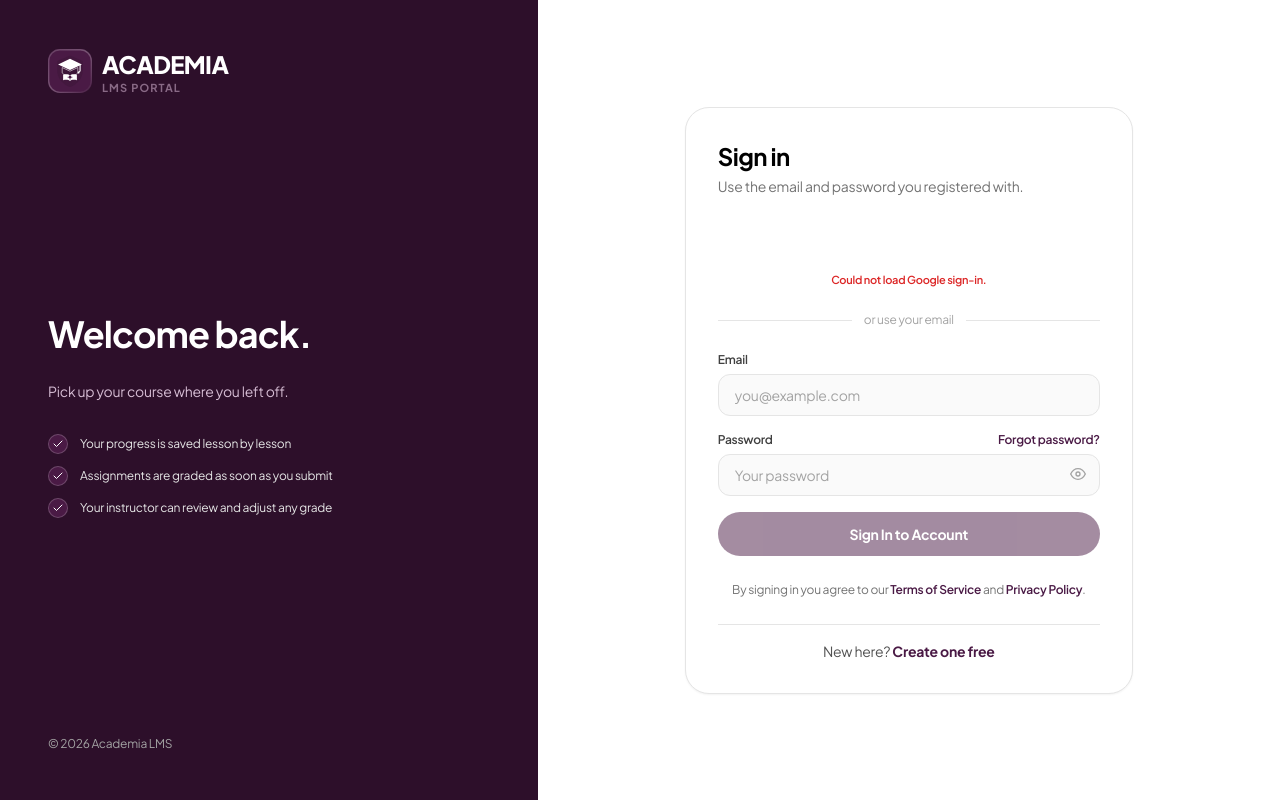
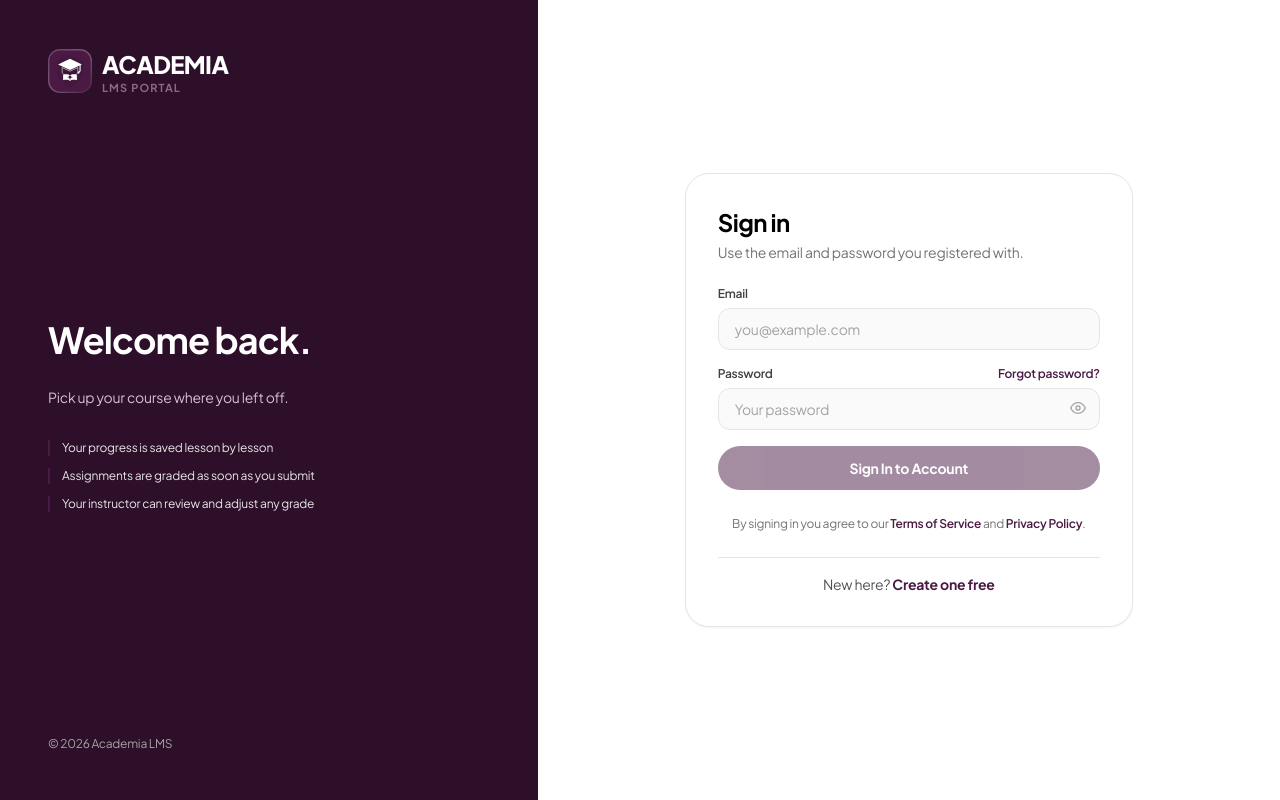
Before and after one commit to midexol/LMS, a Next.js app: page /login in a window 1280 px wide. Built offline with nearby package versions, Linux system fonts and the light colour scheme; no server answers.

Commit message:
feat(auth): remove Google sign-in and decorative icons from the sign in/up pages
The Google button, API route and component stay in the codebase for later.

```diff
--- a/src/app/login/page.tsx
+++ b/src/app/login/page.tsx
@@ -4,7 +4,6 @@ import React, { useState } from "react";
 import Link from "next/link";
 import { FiEye, FiEyeOff } from "react-icons/fi";
 
-import { GoogleAuthButton } from "@/components/auth/GoogleAuthButton";
 import { AuthShell, AuthError, authInputClass, authLabelClass, authButtonClass } from "@/components/auth/AuthShell";
 import { homePathForRole } from "@/lib/roles";
 
@@ -56,8 +55,6 @@ export default function LoginPage() {
             <Link href="/verify-email" className="font-semibold text-[#4A1A45] hover:underline">Send me a new verification email</Link>
           </p>
         )}
-
-        <GoogleAuthButton dividerLabel="or use your email" />
 
         <form onSubmit={handleLogin} className="space-y-4">
           <div>
--- a/src/app/signup/page.tsx
+++ b/src/app/signup/page.tsx
@@ -2,10 +2,9 @@
 
 import React, { useState } from "react";
 import Link from "next/link";
-import { FiEye, FiEyeOff, FiMail } from "react-icons/fi";
+import { FiEye, FiEyeOff } from "react-icons/fi";
 
 import { ACADEMIC_STRUCTURE, getDepartmentsForFaculty } from "@/lib/academicStructure";
-import { GoogleAuthButton } from "@/components/auth/GoogleAuthButton";
 import { AuthShell, AuthError, authInputClass, authLabelClass, authButtonClass } from "@/components/auth/AuthShell";
 
 const MIN_PASSWORD = 6;
@@ -65,9 +64,6 @@ export default function SignupPage() {
     >
       {registeredEmail ? (
         <div className="space-y-5 text-center">
-          <div className="w-14 h-14 rounded-full bg-purple-50 text-[#4A1A45] flex items-center justify-center mx-auto border border-purple-100">
-            <FiMail className="w-7 h-7" />
-          </div>
           <div className="space-y-2">
             <h2 className="text-2xl font-bold text-neutral-900">Check Your Inbox</h2>
             <p className="text-sm text-neutral-600">We sent a verification link to</p>
@@ -92,9 +88,6 @@ export default function SignupPage() {
           </div>
 
           {error && <AuthError message={error} />}
-
-          {/* new Google students choose their faculty and department right after */}
-          <GoogleAuthButton dividerLabel="or sign up with your email" />
 
           <form onSubmit={handleSignup} className="space-y-4">
             <div>
--- a/src/components/auth/AuthShell.tsx
+++ b/src/components/auth/AuthShell.tsx
@@ -1,5 +1,4 @@
 import React from "react";
-import { FiCheck } from "react-icons/fi";
 import { BrandLogo } from "@/components/ui/BrandLogo";
 
 interface AuthShellProps {
@@ -20,10 +19,7 @@ export function AuthShell({ headline, blurb, points, children }: AuthShellProps)
           <p className="text-[#D6BDD4] text-sm leading-relaxed">{blurb}</p>
           <ul className="space-y-3 pt-2">
             {points.map((p) => (
-              <li key={p} className="flex items-center gap-3 text-xs text-neutral-200">
-                <span className="w-5 h-5 rounded-full bg-[#4A1A45] border border-white/20 flex items-center justify-center shrink-0">
-                  <FiCheck className="w-3 h-3 text-white" />
-                </span>
+              <li key={p} className="text-xs text-neutral-200 border-l-2 border-[#4A1A45] pl-3">
                 {p}
               </li>
             ))}
```
Also changed, not shown: 1 other file (tests, documents, lock files or other folders).
